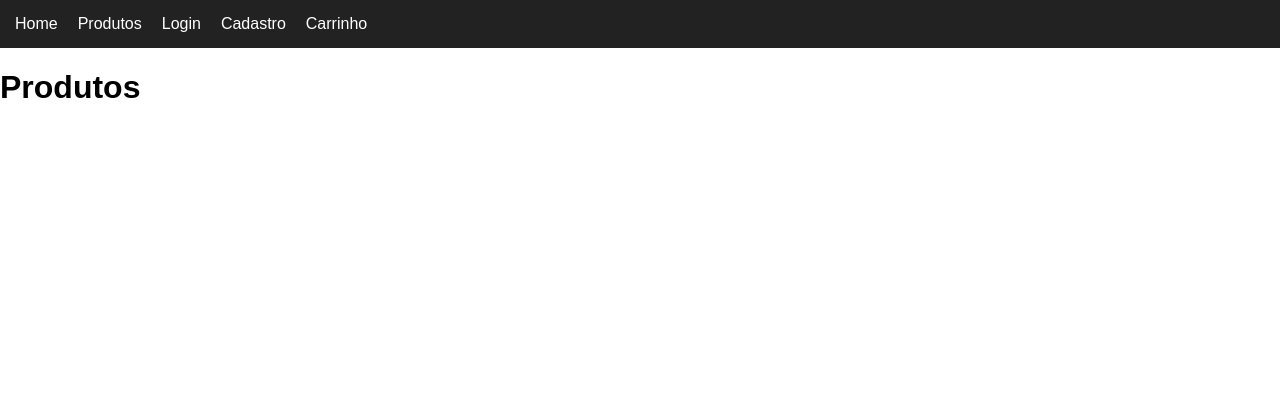
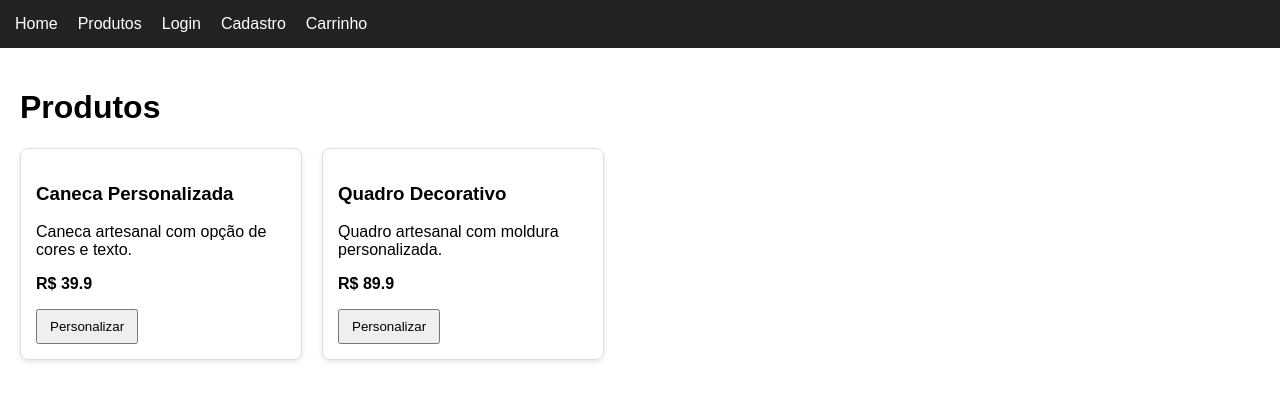
Before and after one commit to Leozinholeo19/liarts-platform, a React (Create React App) app in the folder frontend/: page /produtos in a window 1280 px wide. Shown: the top 400 px of the page. Built offline with nearby package versions, Linux system fonts and the light colour scheme; the HTML template or start-up script is replaced by a standard one.

Commit message:
Criando listagem de produtos com componente ProdutoCard

```diff
--- /dev/null
+++ b/frontend/src/components/ProdutoCard.jsx
@@ -0,0 +1,28 @@
+import { Link } from "react-router-dom";
+
+function ProdutoCard({ produto }) {
+  return (
+    <div style={{
+      border: "1px solid #ddd",
+      borderRadius: "8px",
+      padding: "15px",
+      width: "250px",
+      boxShadow: "0 2px 5px rgba(0,0,0,0.1)"
+    }}>
+      <h3>{produto.nome}</h3>
+      <p>{produto.descricao}</p>
+      <p><strong>R$ {produto.preco}</strong></p>
+
+      <Link to="/personalizar">
+        <button style={{
+          padding: "8px 12px",
+          cursor: "pointer"
+        }}>
+          Personalizar
+        </button>
+      </Link>
+    </div>
+  );
+}
+
+export default ProdutoCard;
--- a/frontend/src/pages/Produtos.jsx
+++ b/frontend/src/pages/Produtos.jsx
@@ -1,9 +1,37 @@
+import ProdutoCard from "../components/ProdutoCard";
+
 function Produtos() {
-    return (
-      <div>
-        <h1>Produtos</h1>
+
+  const listaProdutos = [
+    {
+      id: 1,
+      nome: "Caneca Personalizada",
+      descricao: "Caneca artesanal com opção de cores e texto.",
+      preco: 39.90
+    },
+    {
+      id: 2,
+      nome: "Quadro Decorativo",
+      descricao: "Quadro artesanal com moldura personalizada.",
+      preco: 89.90
+    }
+  ];
+
+  return (
+    <div style={{ padding: "20px" }}>
+      <h1>Produtos</h1>
+
+      <div style={{
+        display: "flex",
+        gap: "20px",
+        flexWrap: "wrap"
+      }}>
+        {listaProdutos.map((produto) => (
+          <ProdutoCard key={produto.id} produto={produto} />
+        ))}
       </div>
-    );
-  }
+    </div>
+  );
+}
 
-  export default Produtos;
+export default Produtos;
```
